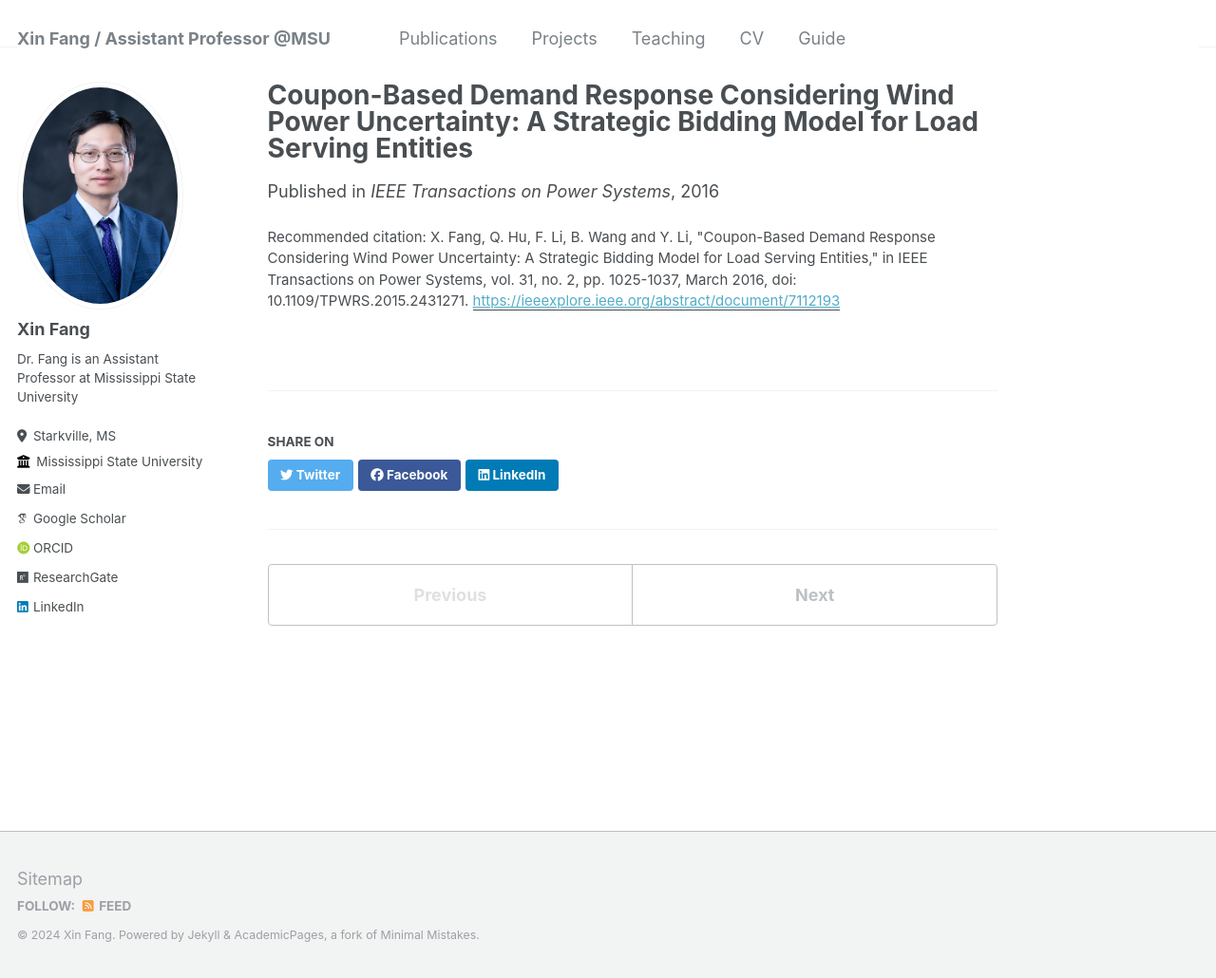
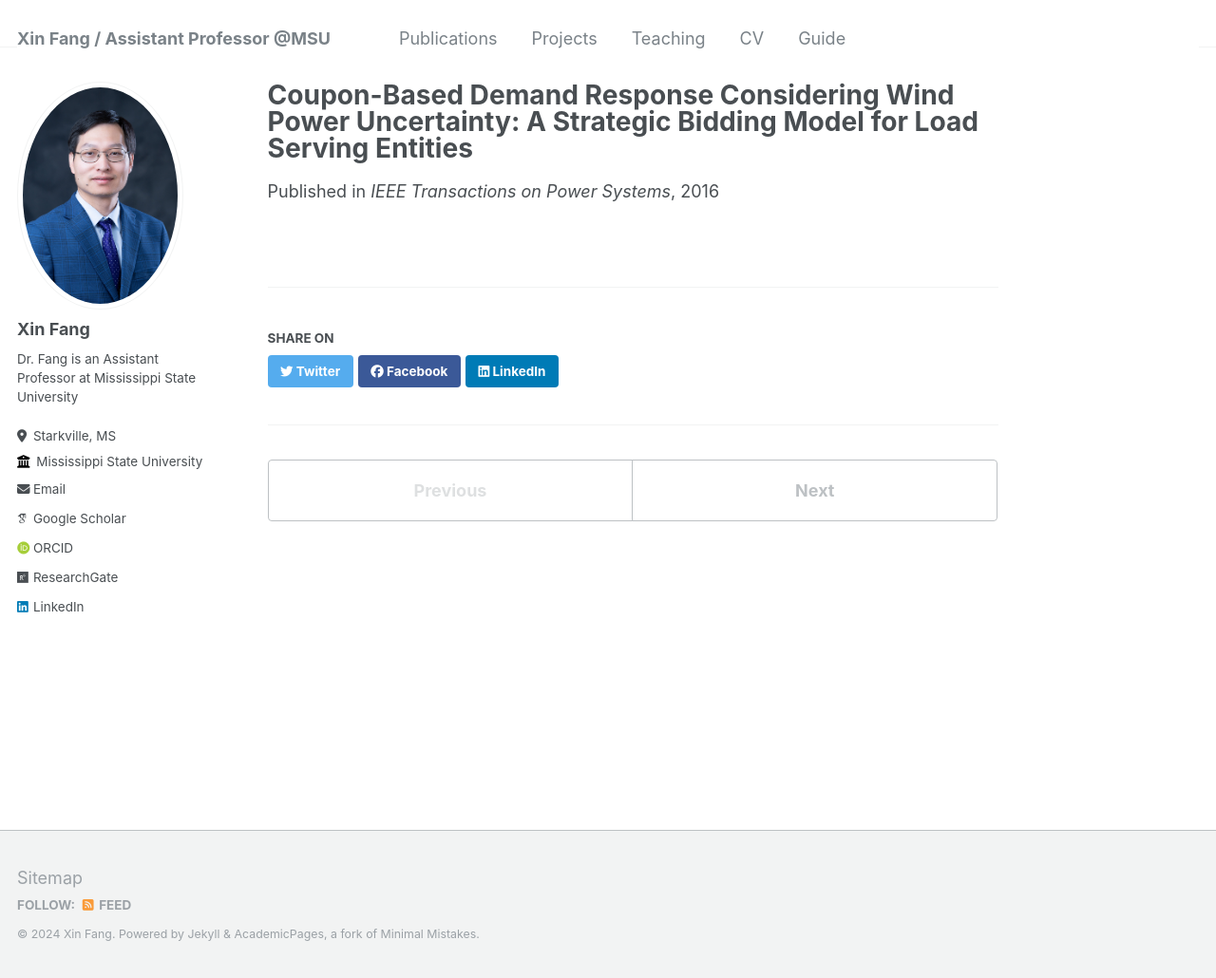
Before and after one commit to XinFang88/xinfang88.github.io, a Jekyll site: the page built from _publications/2019-DemandResponse.md, in a window 1280 px wide and 1030 px high. Shown: the whole window at 95% size. Built offline with Jekyll 4.4.1, drawn with Linux system fonts in a browser that asks for light colours; some web fonts are replaced.

Commit message:
Update 2019-DemandResponse.md

```diff
--- a/_publications/2019-DemandResponse.md
+++ b/_publications/2019-DemandResponse.md
@@ -5,5 +5,4 @@ permalink: 'https://ieeexplore.ieee.org/abstract/document/7112193'
 date: 2016-02-17
 venue: 'IEEE Transactions on Power Systems'
 paperurl: 'https://ieeexplore.ieee.org/abstract/document/7112193'
-citation: 'X. Fang, Q. Hu, F. Li, B. Wang and Y. Li, "Coupon-Based Demand Response Considering Wind Power Uncertainty: A Strategic Bidding Model for Load Serving Entities," in IEEE Transactions on Power Systems, vol. 31, no. 2, pp. 1025-1037, March 2016, doi: 10.1109/TPWRS.2015.2431271.'
 ---
```
